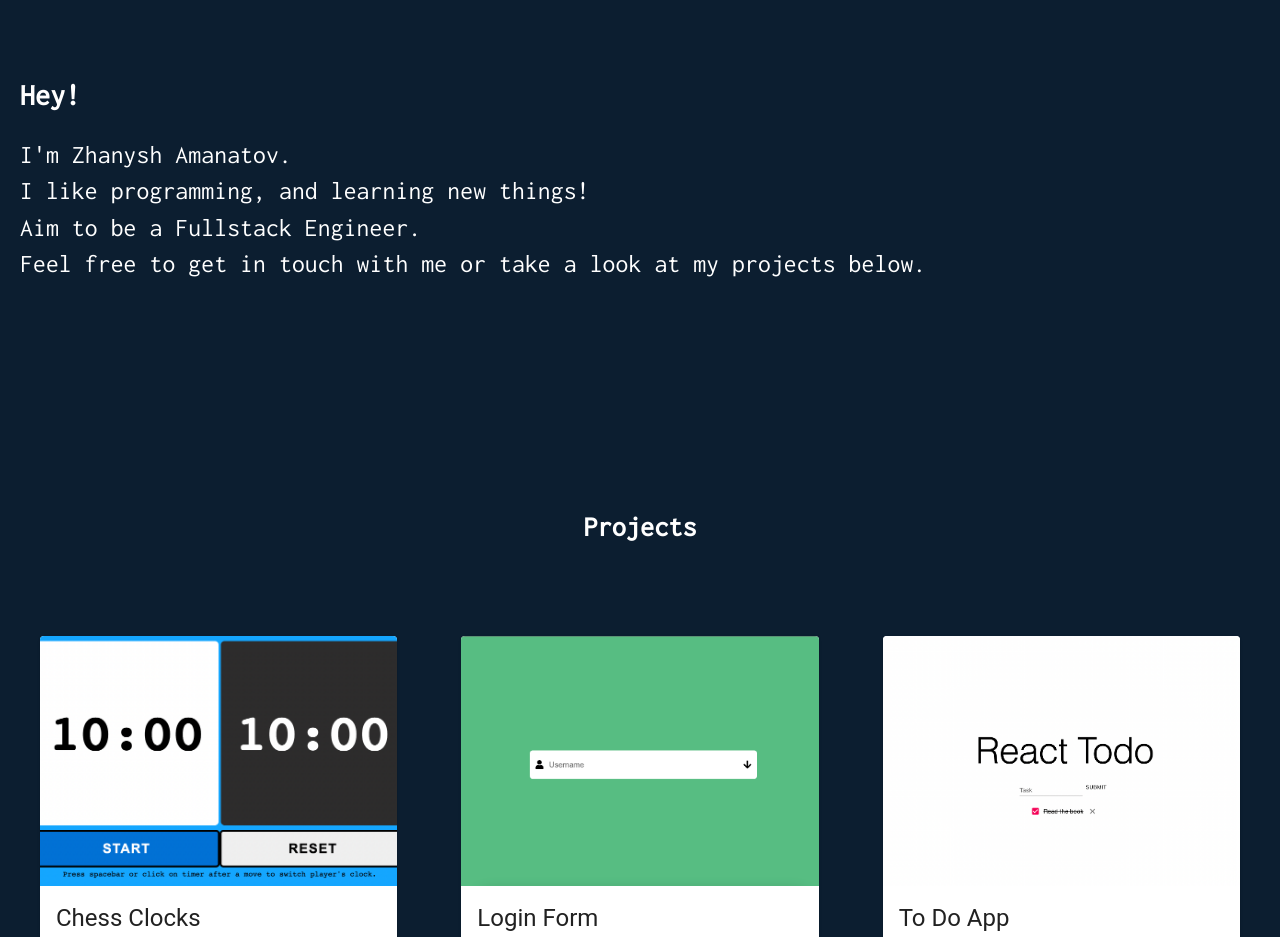
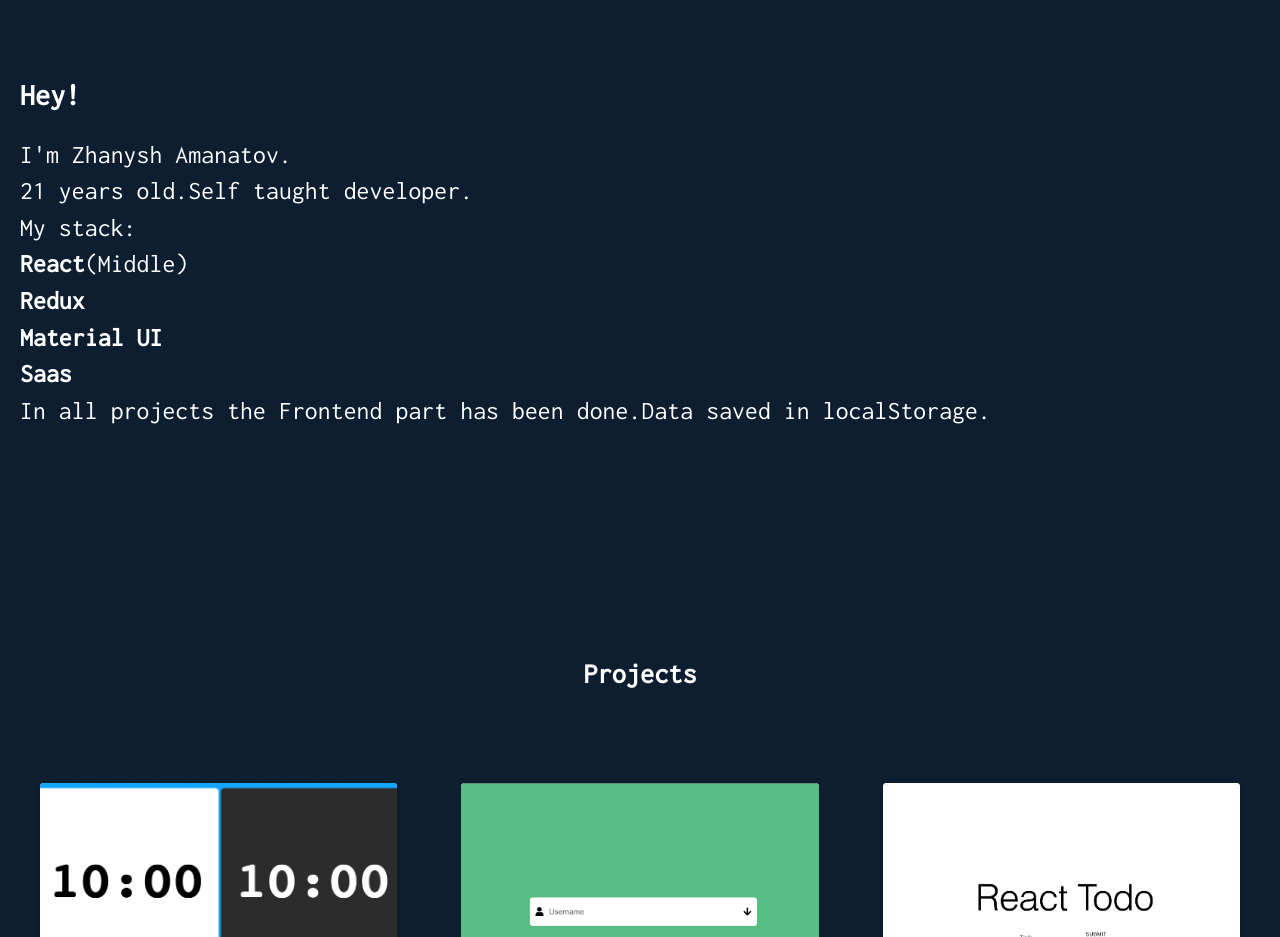
Before and after one commit to Zhanysh-Amanatov/Personal-Website, a React (Create React App) app: page / in a window 1280 px wide. Shown: the part 820-1757 px from the top of the page. Built offline with nearby package versions, Linux system fonts and the light colour scheme; a web font is replaced by a local one.

Commit message:
modified aboutMe info

```diff
--- a/src/components/AboutMe.js
+++ b/src/components/AboutMe.js
@@ -27,11 +27,14 @@ export default function AboutMe() {
       </h3>
       <p className={classes.text}>
         I'm Zhanysh Amanatov.<br />
-        I like programming, and learning new things!
-        <br />
-        Aim to be a Fullstack Engineer.
+        21 years old.Self taught developer.<br />
+        My stack:<br />
+        <b>React</b>(Middle)<br/>
+        <b>Redux</b><br/>
+        <b>Material UI</b><br/>
+        <b>Saas</b><br/>
+        In all projects the Frontend part has been done.Data saved in localStorage.
         <br/>
-        Feel free to get in touch with me or take a look at my projects below.
       </p>
     </div>
   );
```
